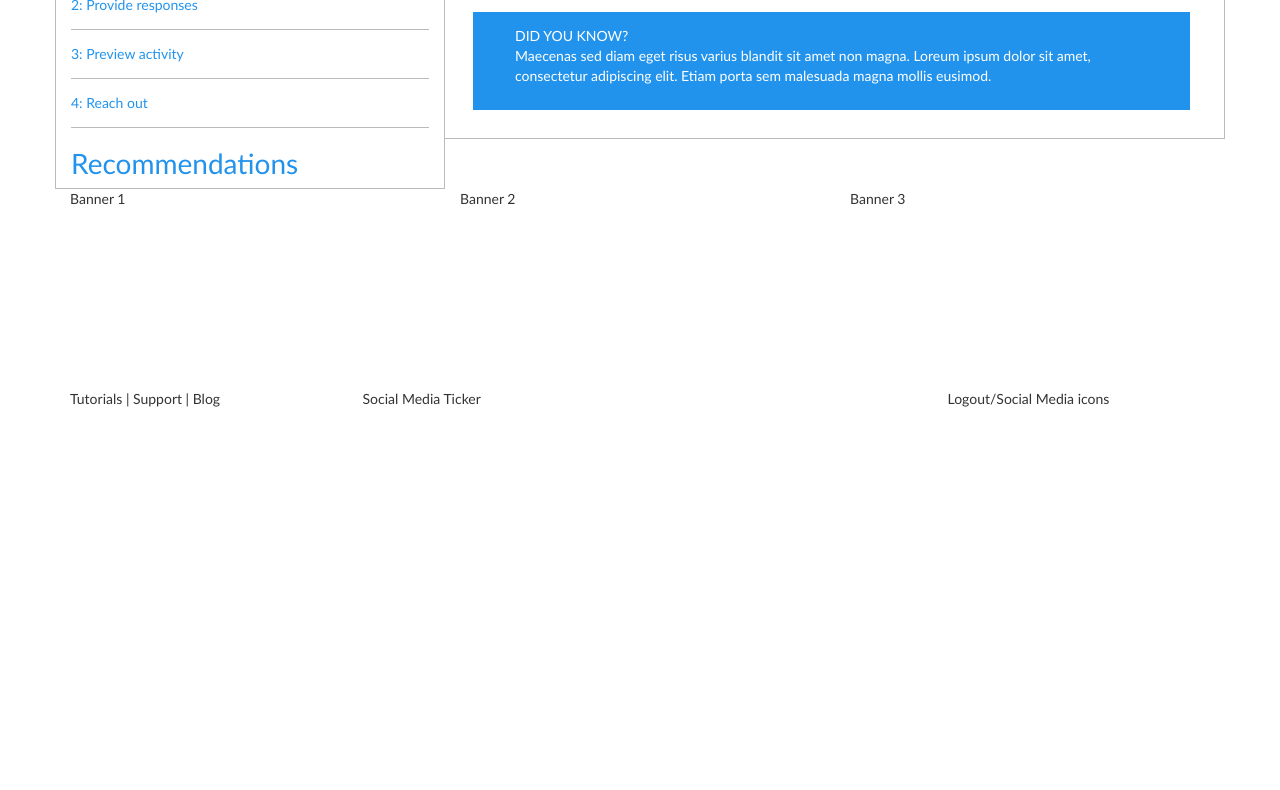
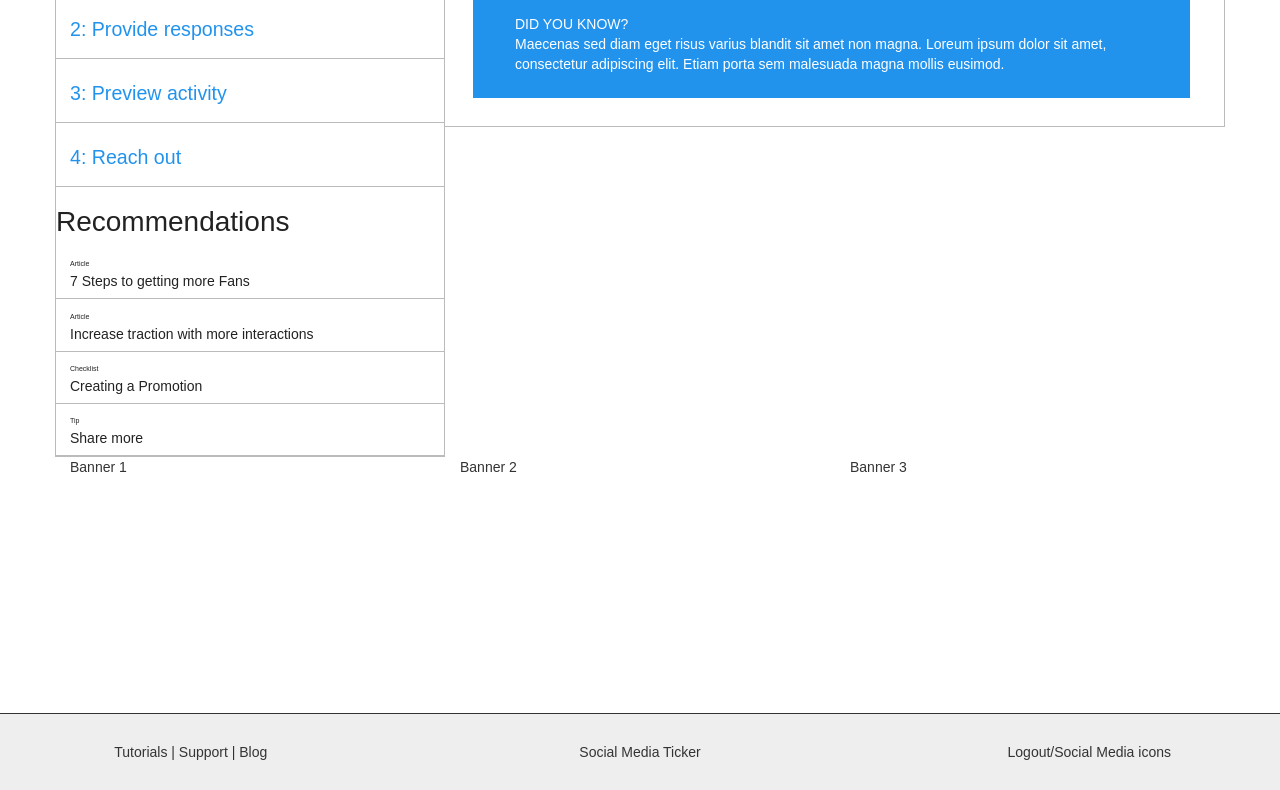
Before and after one commit to hgargan/j586-project1, a plain HTML site: page dist/bootstrapcssproject1.html in a window 1280 px wide. Shown: the part 335-1125 px from the top of the page. Before the commit the page ends 800 px from the top, so only its background shows below. Drawn offline with Linux system fonts and the light colour scheme; a web font is replaced by a local one.

Commit message:
added myriad-pro font folder and footer

```diff
--- a/dist/bootstrapcssproject1.html
+++ b/dist/bootstrapcssproject1.html
@@ -62,13 +62,17 @@
             <div class="row">
                 <div class="col-xs-12 col-md-4 sidebar-left">
                     <div id="tasks"><h1>Tasks</h1>
-                    <li>1: Wecome contacts</li>
-                    <li>2: Provide responses</li>
-                    <li>3: Preview activity</li>
-                    <li>4: Reach out</li>
+                    <li><h2>1: Wecome contacts</h2></li>
+                    <li><h2>2: Provide responses</h2></li>
+                    <li><h2>3: Preview activity</h2></li>
+                    <li><h2>4: Reach out</h2></li>
                     </div>
                     <div id="recommendations">
                         <h1>Recommendations</h1>
+                        <li><span style="font-size: .5em">Article</span><br>7 Steps to getting more Fans</li>
+                        <li><span style="font-size: .5em">Article</span><br>Increase traction with more interactions</li>
+                        <li><span style="font-size: .5em">Checklist</span><br>Creating a Promotion</li>
+                        <li><span style="font-size: .5em">Tip</span><br>Share more</li>
                     </div>
                 </div>
                 <div class="col-xs-12 col-md-8 main-content"><h2>Analytics</h2>
@@ -87,11 +91,13 @@
                 <div class="col-xs-12 col-md-4 banner-bottom">Banner 2</div>
                 <div class="col-xs-12 col-md-4 banner-bottom">Banner 3</div>
             </div>
-            <div class="row">
-                <div class="col-xs-12 col-md-3 footer">Tutorials | Support | Blog </div>
-                <div class="col-xs-12 col-md-6 footer">Social Media Ticker</div>
-                <div class="col-xs-12 col-md-3 footer">Logout/Social Media icons</div>
-            </div>
+        </div>
+    </div>
+    <div class="footer">
+        <div class="row">
+            <div class="col-xs-12 col-sm-3">Tutorials | Support | Blog </div>
+            <div class="col-xs-12 col-sm-6">Social Media Ticker</div>
+            <div class="col-xs-12 col-sm-3">Logout/Social Media icons</div>
         </div>
     </div>
 
--- a/dist/css/styles.css
+++ b/dist/css/styles.css
@@ -16,13 +16,23 @@
 }
 
 */
+
+@font-face {
+    font-family: myriadH1;
+    src: url(fonts/myriad-pro/MYRIADPRO-SEMIBOLD.OTF);
+}
+
 body {
-    font-family: "Gill Sans", sans-serif;
+    font-family: myriadH1, sans-serif;
     font-weight: 300;
 }
 
 a {
     color: inherit;
+}
+
+a:hover {
+    text-decoration: none;
 }
 
 li {
@@ -32,7 +42,12 @@ li {
 h1 {
     font-size: 2em;
     font-weight: 300;
-    font-family: "Gill Sans", sans-serif;
+    font-family: myriadH1, sans-serif;
+}
+
+h2 {
+    font-size: 1.4em;
+    color: #2293ed;
 
 }
 
@@ -141,13 +156,15 @@ input {
 .sidebar-left {
     border: 1px solid #bbb;
     border-top: none;
-    color: #2293ed;
+    color: #222;
+    padding: 0;
 
 }
 
 .sidebar-left li {
-    padding: 1em 0 1em 0;
+    padding: .3em 0 .5em 1em;
     border-bottom: 1px solid #bbb;
+    line-height: ;
 
 }
 
@@ -183,9 +200,11 @@ input {
 
 }
 
-/*footer {
+.footer {
     width: 100%;
-    border: 1px solid black;
-    background-color: gray;
-
-}*/
+    border-top: 1px solid ;
+    background-color: #eee;
+    margin-top: 4em;
+    padding: 2em 4em 2em 4em;
+    text-align: center;
+}
```
Also changed, not shown: dist/fonts/myriad-pro/MYRIADPRO-BOLD.OTF (added), dist/fonts/myriad-pro/MYRIADPRO-BOLDCOND.OTF (added), dist/fonts/myriad-pro/MYRIADPRO-BOLDCONDIT.OTF (added), dist/fonts/myriad-pro/MYRIADPRO-BOLDIT.OTF (added), dist/fonts/myriad-pro/MYRIADPRO-COND.OTF (added), dist/fonts/myriad-pro/MYRIADPRO-CONDIT.OTF (added), dist/fonts/myriad-pro/MYRIADPRO-REGULAR.OTF (added), dist/fonts/myriad-pro/MYRIADPRO-SEMIBOLD.OTF (added), dist/fonts/myriad-pro/MYRIADPRO-SEMIBOLDIT.OTF (added).
